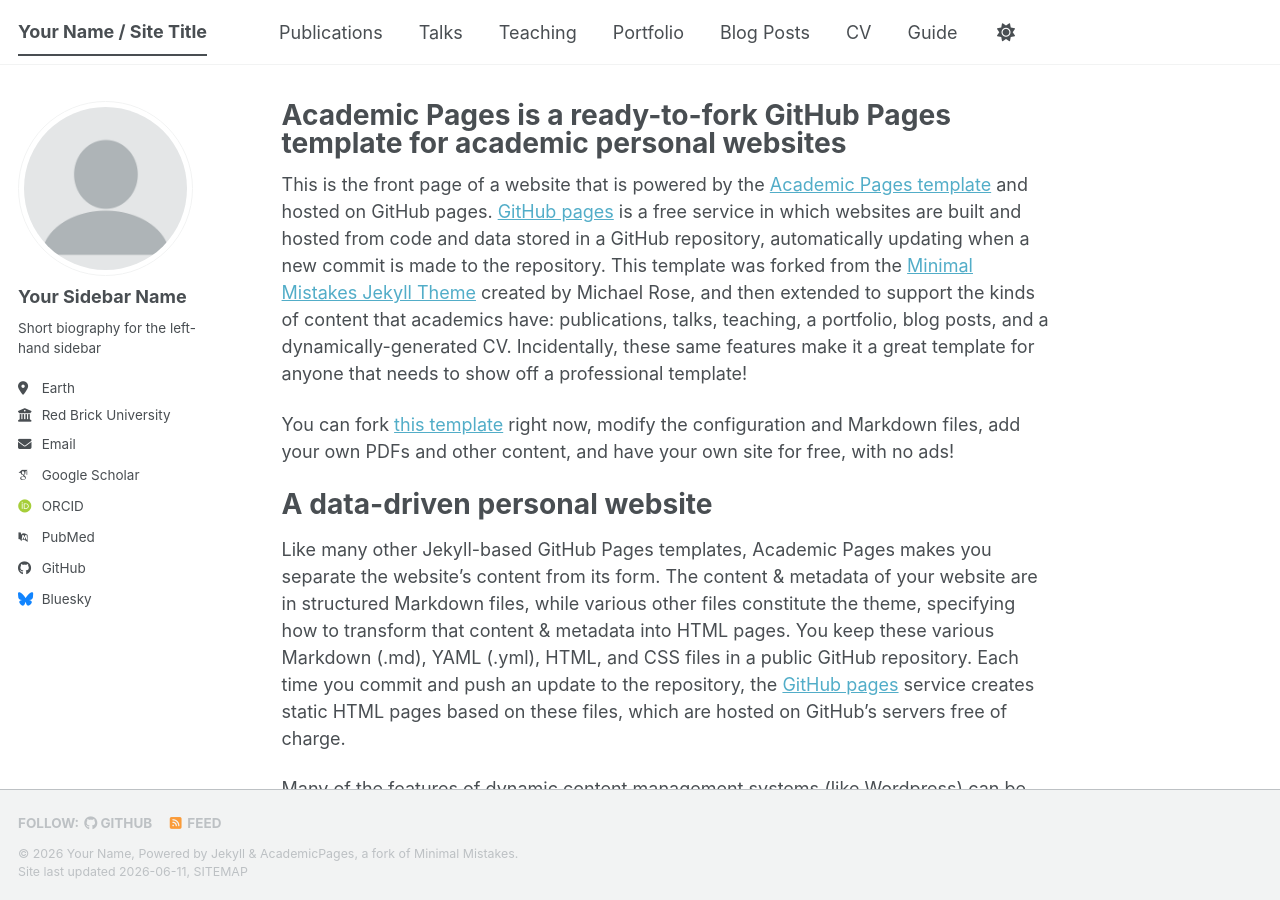
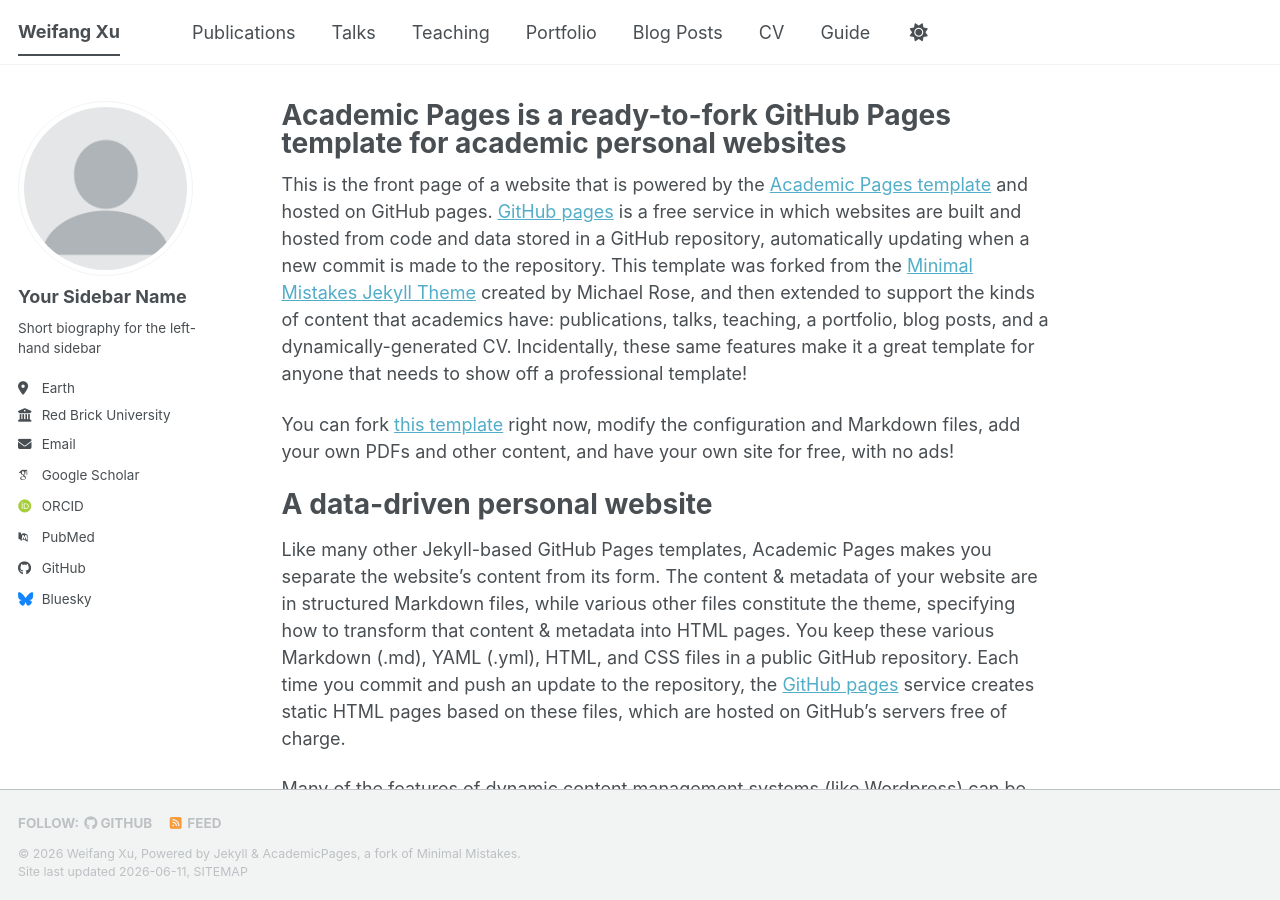
Before and after one commit to victorfsu/victorfsu.github.io, a Jekyll site: the page built from _pages/about.md, in a window 1280 px wide and 900 px high. Built offline with Jekyll 4.4.1, drawn with Linux system fonts in a browser that asks for light colours; some web fonts are replaced; a script bundle is joined from its source files by our own code; library files that are not in the unit come from our copies.

Commit message:
Update _config.yml

```diff
--- a/_config.yml
+++ b/_config.yml
@@ -9,9 +9,9 @@
 # Basic Site Settings
 locale                   : "en-US"
 site_theme               : "default" # The available themes options are "default", "air", "sunrise", "mint", "dirt" and "contrast"
-title                    : "Your Name / Site Title"
+title                    : "Weifang Xu"
 title_separator          : "-"
-name                     : &name "Your Name"
+name                     : &name "Weifang Xu"
 description              : &description "Your Name's academic portfolio"   # Update this with a general description of your site, this is the default if not overridden by a page
 url                      : https://academicpages.github.io # The base hostname & protocol for your site e.g. "https://[your GitHub username].github.io",
                                                            # or if you already have some other page hosted on Github then use "https://[your GitHub username].github.io/[Your Repo Name]"
```
